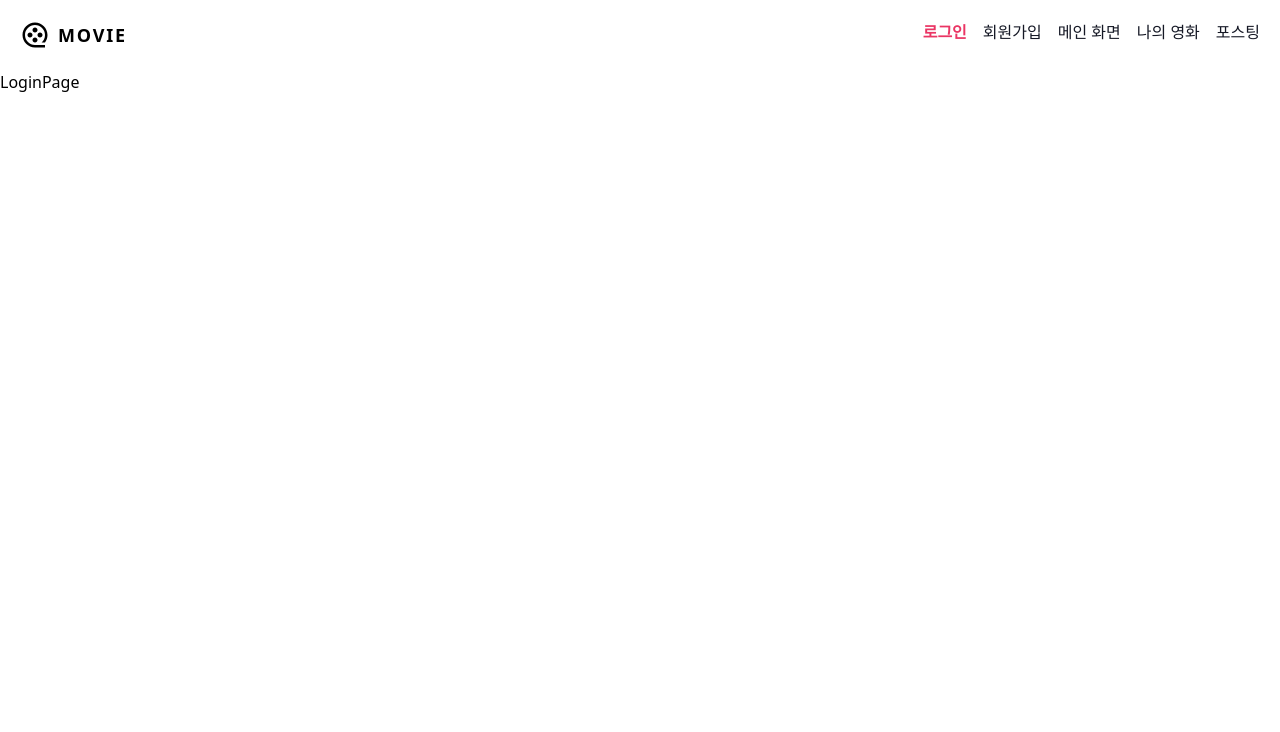
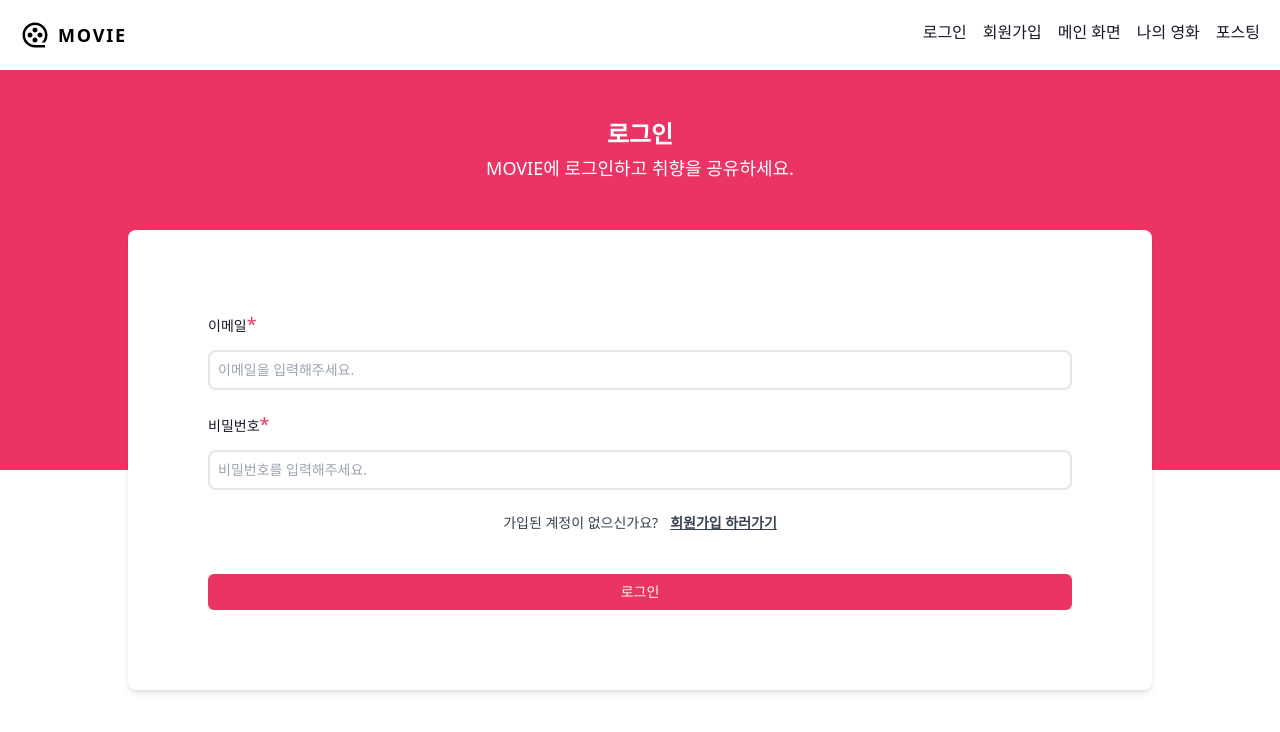
Before and after one commit to daindaind/next-app-ts-favorite-movie, a Next.js app: page /login in a window 1280 px wide. Shown: the top 732 px of the page. Built offline with nearby package versions, Linux system fonts and the light colour scheme.

Commit message:
Feat: middleware 로그인 상태 전달

```diff
--- a/api/index.ts
+++ b/api/index.ts
@@ -2,7 +2,7 @@ import { API_URL } from "@/constants/router";
 import { MovieType } from "@/types/data";
 
 async function fetchMovieData(): Promise<MovieType[]>{
-   const res = await fetch(`http://localhost:4000${API_URL.PRODUCTS}`);
+   const res = await fetch(`http://localhost:4000/${API_URL.PRODUCTS}`);
    if (!res.ok) {
       throw new Error('데이터 패칭 실패');
    }
@@ -11,7 +11,7 @@ async function fetchMovieData(): Promise<MovieType[]>{
 }
 
 async function fetchMovieDetail({id}: {id: number}): Promise<MovieType> {
-   const res = await fetch(`http://localhost:4000${API_URL.PRODUCTS}/${id}`);
+   const res = await fetch(`http://localhost:4000/${API_URL.PRODUCTS}/${id}`);
    if (!res.ok) {
       throw new Error('데이터 패칭 실패');
    }
--- a/app/login/page.tsx
+++ b/app/login/page.tsx
@@ -1,8 +1,77 @@
-import React from 'react'
+import Button from '@/components/common/Button';
+import Input from '@/components/common/Input';
+import { API_URL, PAGE_URL } from '@/constants/router';
+import { cookies } from 'next/headers';
+import Link from 'next/link';
+import { redirect } from 'next/navigation';
+import React from 'react';
+
+async function create(formData: FormData) {
+  'use server'
+  const cookieStore = cookies();
+
+  const data = {
+     email: formData.get('email'),
+     password: formData.get('password'),
+  };
+
+  try {
+     const res = await fetch(`http://localhost:3000/${API_URL.LOGIN}`, {
+        method: 'POST',
+        headers: {
+           'Content-Type': "application/json"
+        },
+        body: JSON.stringify({
+           email: String(data.email),
+           password: String(data.password)
+        })
+     });
+
+    const responseData = await res.json();
+    const accessToken = responseData.accessToken;
+    const refreshToken = responseData.refreshToken;
+    cookieStore.set('accessToken', accessToken);
+    cookieStore.set('refreshToken', refreshToken);
+
+    redirect(`${PAGE_URL.BASE}`);
+  } catch (error) {
+     console.error('Signup failed:', error);
+  }
+};
 
 function LoginPage() {
   return (
-    <div>LoginPage</div>
+    <form className='relative h-screen w-full' action={create}>
+    <div className='flex flex-col items-center h-[50vh] bg-cherry-pink'>
+       <h1 className='text-white font-semibold text-2xl mt-12'>로그인</h1>
+       <h3 className='text-white font-light text-lg mt-1'>MOVIE에 로그인하고 취향을 공유하세요.</h3>
+
+       <div className='absolute w-[80%] bg-white z-50 top-40 rounded-lg p-20 shadow-md max-w-[1056px]'>
+          <div className="flex flex-col gap-3 w-full">
+             <p className="text-gray-08 text-sm font-normal">이메일<span className='text-cherry-pink text-lg'>*</span></p>
+             <Input
+                name='email'
+                placeholder="이메일을 입력해주세요."
+             />
+          </div>
+          <div className="flex flex-col gap-3 w-full mt-5">
+             <p className="text-gray-08 text-sm font-normal">비밀번호<span className='text-cherry-pink text-lg'>*</span></p>
+             <Input
+                name='password'
+                placeholder="비밀번호를 입력해주세요."
+                type='password'
+             />
+          </div>
+          <div className='flex flex-row justify-center gap-3 mt-5'>
+             <p className='self-center text-sm text-gray-700 mt-[2px]'>가입된 계정이 없으신가요?</p>
+             <Link href={PAGE_URL.SINGUP}><span className='text-sm text-gray-700 font-semibold hover:text-cherry-pink underline'>회원가입 하러가기</span></Link>
+          </div>
+          <div className='flex flex-col w-full mt-10'>
+             <Button label="로그인" type="submit" />
+          </div>
+       </div>
+    </div>
+ </form>
   )
 }
 
--- /dev/null
+++ b/app/me/page.tsx
@@ -0,0 +1,11 @@
+import React from 'react'
+
+function MyPage() {
+  return (
+    <div>
+         <p>My Page</p>
+    </div>
+  )
+}
+
+export default MyPage
--- a/app/page.tsx
+++ b/app/page.tsx
@@ -1,16 +1,15 @@
-import { fetchMovieData } from '@/api';
 import FirstUI from "@/components/home/FirstUI";
 import SecondUI from "@/components/home/SecondUI";
 import ThirdUI from "@/components/home/ThirdUI";
+import { movieData } from '@/data/data';
 
 export default async function Home() {
-  const data = await fetchMovieData();
 
   return (
     <>
-        <FirstUI data={data}/>
-        <SecondUI data={data}/>
-        <ThirdUI data={data}/>
+        <FirstUI data={movieData}/>
+        <SecondUI data={movieData}/>
+        <ThirdUI data={movieData}/>
     </>
   );
 }
--- a/app/signup/page.tsx
+++ b/app/signup/page.tsx
@@ -16,7 +16,7 @@ async function create(formData: FormData) {
    };
 
    try {
-      const res = await fetch(`http://localhost:3000${API_URL.SINGUP}`, {
+      const res = await fetch(`http://localhost:3000/${API_URL.SINGUP}`, {
          method: 'POST',
          headers: {
             'Content-Type': "application/json"
@@ -76,7 +76,7 @@ function SignupPage() {
             </div>
             <div className='flex flex-row justify-center gap-3 mt-5'>
                <p className='self-center text-sm text-gray-700 mt-[2px]'>이미 계정이 있으신가요?</p>
-               <Link href="/login"><span className='text-sm text-gray-700 font-semibold hover:text-cherry-pink underline'>로그인 하러가기</span></Link>
+               <Link href={PAGE_URL.LOGIN}><span className='text-sm text-gray-700 font-semibold hover:text-cherry-pink underline'>로그인 하러가기</span></Link>
             </div>
             <div className='flex flex-col w-full mt-10'>
                <Button label="회원가입" type="submit" />
--- a/components/common/Navbar.tsx
+++ b/components/common/Navbar.tsx
@@ -1,15 +1,17 @@
-'use client'
-
 import { PAGE_URL } from "@/constants/router";
 import Link from "next/link";
-import { usePathname } from "next/navigation";
 import React from "react";
 import { RiMovie2Line } from "react-icons/ri";
+import { headers } from 'next/headers';
 
 interface NavbarProps {}
 
 function Navbar({}: NavbarProps) {
-  const currentPath = usePathname();
+  const headersList = headers();
+  const currentPath = headersList.get('x-pathname') || "";
+  const isLoggedIn = headersList.get('x-logged-in') === 'true';
+  console.log('로그인 됨: ' ,isLoggedIn)
+
   return (
     <ul className="flex flex-row justify-center align-middle h-15 p-5">
       <Link href={PAGE_URL.BASE}>
@@ -18,6 +20,7 @@ function Navbar({}: NavbarProps) {
         <p className="text-lg font-semibold tracking-widest">MOVIE</p>
         </div>
       </Link>
+      {!isLoggedIn ? (
         <div className="flex flex-row justify-end align-middle flex-1 gap-4">
             <li>
               <Link href={PAGE_URL.LOGIN} className={currentPath === PAGE_URL.LOGIN ? "font-bold text-cherry-pink no-underline" : "flex font-medium text-default-text no-underline"}>로그인</Link>
@@ -35,6 +38,22 @@ function Navbar({}: NavbarProps) {
               <Link href={PAGE_URL.POST} className={currentPath === PAGE_URL.POST ? "font-bold text-cherry-pink no-underline" : "flex font-medium text-default-text no-underline"}>포스팅</Link>
             </li>
         </div>
+      ) : (
+        <div className="flex flex-row justify-end align-middle flex-1 gap-4">
+            <li>
+              <Link href={PAGE_URL.BASE} className={currentPath === PAGE_URL.BASE ? "font-bold text-cherry-pink no-underline" : "flex font-medium text-default-text no-underline"}>메인 화면</Link>
+            </li>
+            <li>
+              <Link href={PAGE_URL.MOVIES} className={currentPath === PAGE_URL.MOVIES ? "font-bold text-cherry-pink no-underline" : "flex font-medium text-default-text no-underline"}>나의 영화</Link>
+            </li>
+            <li>
+              <Link href={PAGE_URL.POST} className={currentPath === PAGE_URL.POST ? "font-bold text-cherry-pink no-underline" : "flex font-medium text-default-text no-underline"}>포스팅</Link>
+            </li>
+            <li>
+              <Link href={PAGE_URL.ME} className={currentPath === PAGE_URL.LOGIN ? "font-bold text-cherry-pink no-underline" : "flex font-medium text-default-text no-underline"}>마이페이지</Link>
+            </li>
+        </div>
+      )}
     </ul>
   );
 }
--- a/constants/router.ts
+++ b/constants/router.ts
@@ -4,24 +4,24 @@ const PAGE_URL = {
   MOVIE_DETAIL: `/movies/detail`,
   POST: "/post",
   LOGIN: '/login',
-   SINGUP: '/signup'
+  SINGUP: '/signup',
+  ME: '/me'
 };
-
 
 const BASE_URL = {
   AUTH: 'auth'
 }
 
  const API_URL = {
-   PRODUCTS: '/products',
+  PRODUCTS: 'products',
 
   // auth
-   LOGIN: `/${BASE_URL.AUTH}/login`,
-   SINGUP: `/${BASE_URL.AUTH}/signup`,
-   REFRESH: `/${BASE_URL.AUTH}/refresh`,
-   ME: `/${BASE_URL.AUTH}/me`,
-   LOGOUT: `/${BASE_URL.AUTH}/logout`,
-   CATEGOTY: `/${BASE_URL.AUTH}/category`
+  LOGIN: `${BASE_URL.AUTH}/signin`,
+  SINGUP: `${BASE_URL.AUTH}/signup`,
+  REFRESH: `${BASE_URL.AUTH}/refresh`,
+  ME: `${BASE_URL.AUTH}/me`,
+  LOGOUT: `${BASE_URL.AUTH}/logout`,
+  CATEGOTY: `${BASE_URL.AUTH}/category`
 }
 
  export { PAGE_URL, API_URL };
--- a/data/data.js
+++ b/data/data.js
@@ -1,5 +1,4 @@
-export const movieData = {
-   "products": [
+export const movieData =  [
      {
        "id": 1,
        "title": "뷰티인사이드",
@@ -151,4 +150,3 @@ export const movieData = {
        "creator_email": "1904vv@gmail.com"
      }
    ]
- }
```
Also changed, not shown: api/auth.ts (+46 -2 lines), middleware.ts (added, +34 -0 lines). Lines whose indentation alone changed are shown as unchanged.
